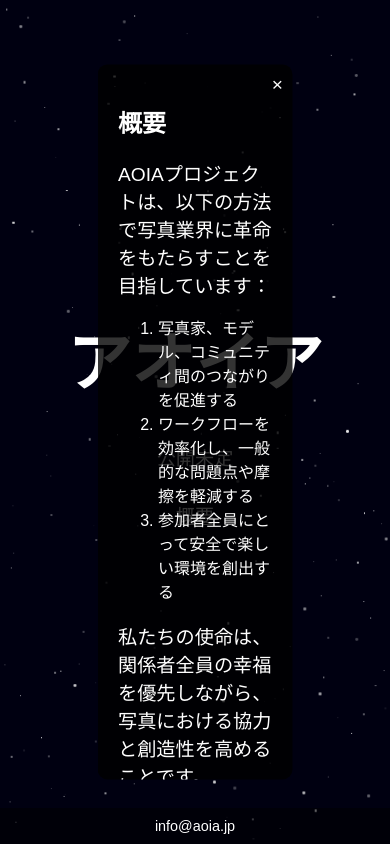
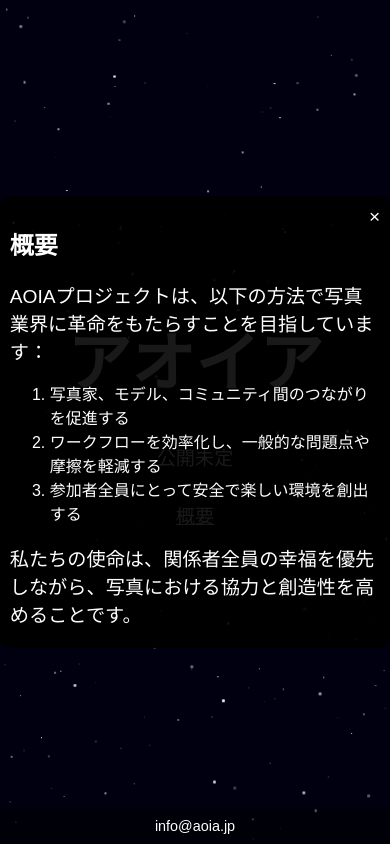
Before and after one commit to yudataguy/aoia-landing-page, a plain HTML site: page index.html in a window 390 px wide. Both pictures are taken after a click on the element "概要". Drawn offline with Linux system fonts and the light colour scheme.

Commit message:
update margin

```diff
--- a/index.html
+++ b/index.html
@@ -4,7 +4,7 @@
 <head>
     <meta charset="UTF-8">
     <meta name="viewport" content="width=device-width, initial-scale=1.0">
-    <title>アオイア - AOIA</title>
+    <title>アオイア</title>
     <style>
         body,
         html {
@@ -58,29 +58,7 @@
             text-decoration: underline;
         }
 
-        .about-us-box {
-            display: none;
-            position: absolute;
-            top: 50%;
-            left: 50%;
-            transform: translate(-50%, -50%);
-            background-color: rgba(0, 0, 0, 0.8);
-            padding: 20px;
-            border-radius: 10px;
-            max-width: 80%;
-            max-height: 80%;
-            overflow-y: auto;
-            color: white;
-            text-align: left;
-        }
 
-        .close-button {
-            position: absolute;
-            top: 10px;
-            right: 10px;
-            cursor: pointer;
-            font-size: 1.2em;
-        }
 
         .footer {
             width: 100%;
@@ -89,6 +67,41 @@
             color: white;
             text-align: center;
             font-size: 0.9em;
+        }
+
+        .about-us-box {
+            display: none;
+            position: fixed;
+            top: 50%;
+            left: 50%;
+            transform: translate(-50%, -50%);
+            background-color: rgba(0, 0, 0, 0.9);
+            padding: 20px;
+            border-radius: 10px;
+            width: 80%;
+            max-height: 80%;
+            overflow-y: auto;
+            color: white;
+            text-align: left;
+        }
+        .close-button {
+            position: absolute;
+            top: 10px;
+            right: 10px;
+            cursor: pointer;
+            font-size: 1.2em;
+        }
+        @media (max-width: 768px) {
+            .about-us-box {
+                width: 90%;
+                padding: 15px;
+            }
+        }
+        @media (max-width: 480px) {
+            .about-us-box {
+                width: 95%;
+                padding: 10px;
+            }
         }
     </style>
 </head>
```
